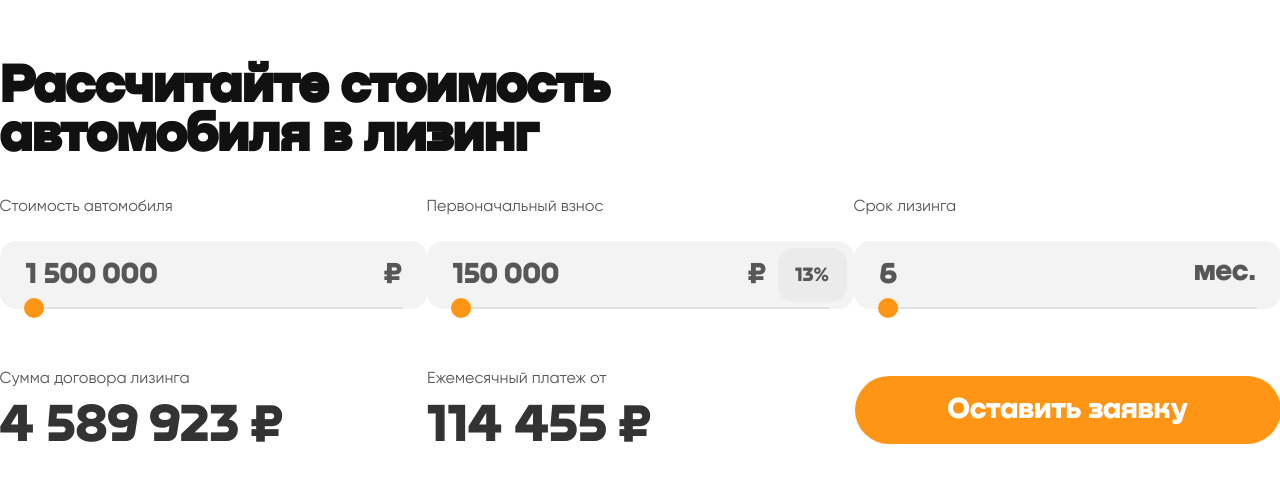
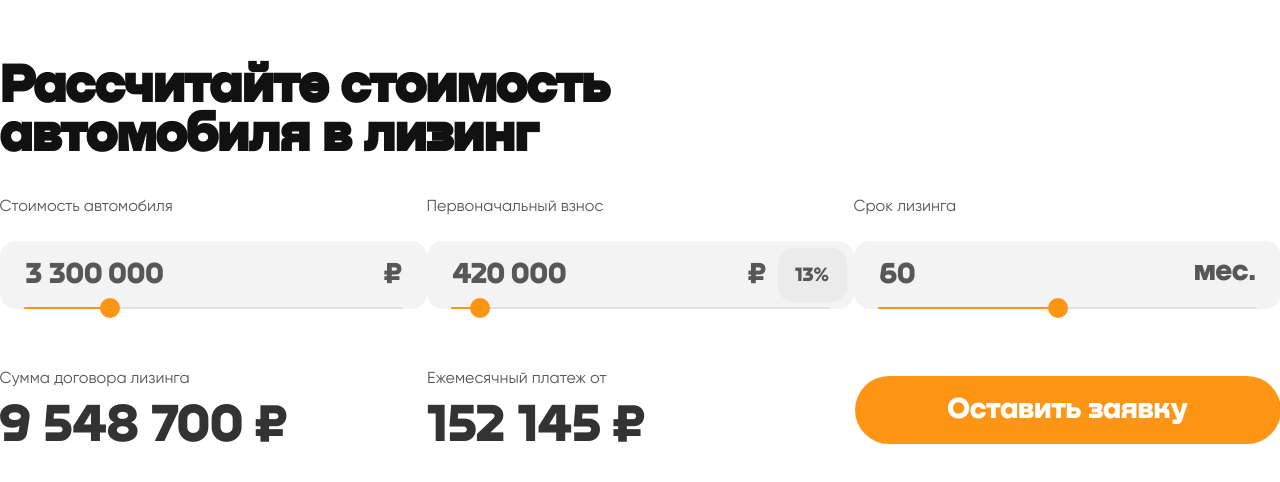
Before and after one commit to deniSwd/friend-calc, a React (Vite) app: page / in a window 1280 px wide. Shown: the part 160-642 px from the top of the page. Built offline with nearby package versions, Linux system fonts and the light colour scheme.

Commit message:
feat: real-time calculation

```diff
--- a/src/App.tsx
+++ b/src/App.tsx
@@ -1,11 +1,20 @@
-import { FC } from 'react'
+import { FC, useMemo, useState } from 'react'
 import s from './app.module.scss'
 import './app.module.scss'
 import { CustomInput } from './components/macro/customInput/CustomInput'
 import { ResultBox } from './components/micro/resultBox/ResultBox'
 import { Button } from './components/micro/button/Button'
+import { contractAmount, maxInitialPay, minInitialPay, monthlyPay, percentCalc } from './utils/leasingCalculation'
 
 export const App: FC = () => {
+  const [carPriceValue, setCarPriceValue] = useState(3300000)
+  const [initialPayValue, setInitialPayValue] = useState(420000)
+  const [creditPeriodValue, setCreditPeriodValue] = useState(60)
+
+  const minInitialPayValue = useMemo(() => minInitialPay(carPriceValue), [carPriceValue])
+  const maxInitialPayValue = useMemo(() => maxInitialPay(carPriceValue), [carPriceValue])
+  const monthlyPayResult = monthlyPay(carPriceValue, initialPayValue, creditPeriodValue)
+  const contractAmountResult = contractAmount(initialPayValue, creditPeriodValue, monthlyPayResult)
 
   return (
     <div className={s.appWrap}>
@@ -13,24 +22,30 @@ export const App: FC = () => {
         <h1>Рассчитайте стоимость автомобиля в лизинг</h1>
         <div className={s.inputsBox}>
           <CustomInput title={'Стоимость автомобиля'}
+                       numberValue={carPriceValue}
+                       setNumberValue={setCarPriceValue}
                        placeholderValue={'₽'}
                        minParameter={1500000}
                        maxParameter={10000000} />
           <CustomInput title={'Первоначальный взнос'}
+                       numberValue={initialPayValue}
+                       setNumberValue={setInitialPayValue}
                        placeholderValue={'₽'}
-                       percent={13}
-                       minParameter={150000}
-                       maxParameter={6000000} />
+                       percent={percentCalc(carPriceValue, initialPayValue)}
+                       minParameter={minInitialPayValue}
+                       maxParameter={maxInitialPayValue} />
           <CustomInput title={'Срок лизинга'}
+                       numberValue={creditPeriodValue}
+                       setNumberValue={setCreditPeriodValue}
                        placeholderValue={'мес.'}
                        minParameter={6}
                        maxParameter={120} />
         </div>
         <div className={s.resultsBox}>
           <ResultBox title={'Сумма договора лизинга'}
-                     result={4589923}/>
+                     result={contractAmountResult} />
           <ResultBox title={'Ежемесячный платеж от'}
-                     result={114455}/>
+                     result={monthlyPayResult} />
           <Button buttonName={'Оставить заявку'} />
         </div>
       </div>
--- a/src/components/macro/customInput/CustomInput.tsx
+++ b/src/components/macro/customInput/CustomInput.tsx
@@ -10,50 +10,50 @@ interface CustomInputProps {
   maxParameter: number
   title: string
   percent?: number
+  numberValue: number
+  setNumberValue: (numberValue: number) => void
 }
 
 export const CustomInput: FC<CustomInputProps> = ({
+                                                    numberValue,
+                                                    setNumberValue,
                                                     placeholderValue,
                                                     minParameter,
                                                     maxParameter,
                                                     title,
                                                     percent
                                                   }) => {
-  //Текущее значение типа string с маской
-  const [currentValue, setCurrentValue] = useState(withMask(minParameter))
-  //Текущее значение типа number
-  const [numberValue, setNumberValue] = useState(minParameter)
+  const [displayingValue, setDisplayingValue] = useState(withMask(numberValue))
   //Реф инпута
   const inputValue = useRef<HTMLInputElement>(null)
   //Реф ползунка
   const progressRef = useRef<HTMLInputElement>(null)
   //Рассчитываем значение ширины для полосы прогресса ползунка
   const calcProgress =
-    useCallback((minValue: number, maxValue: number, numberValue: number) => {
+    (minValue: number, maxValue: number, numberValue: number) => {
       const progress = 100 / ((maxValue - minValue) / (numberValue - minValue))
       if (progressRef.current === null) return
       progressRef.current.style.width = `${progress}%`
-    }, [])
-  //Обрабатываем значение из инпута с испоьзованием маски
+    }
+  //Обрабатываем значение из инпута с использованием маски
   const handleChange = () => {
     if (inputValue.current === null) return
-    const withMaskValue = withMask(Number(inputValue.current.value.replace(/\D/g, '')))
-    setCurrentValue(withMaskValue)
+    setDisplayingValue(withMask(Number(inputValue.current.value.replace(/\D/g, ''))))
   }
   //Устанавливаем значение в допустимом диапазоне
-  const range = (targetValue: string) => {
+  const range = useCallback((targetValue: string) => {
     const eventNumberValue = +targetValue.replaceAll(' ', '')
     if (eventNumberValue < minParameter) {
+      setDisplayingValue(withMask(minParameter))
       setNumberValue(minParameter)
-      setCurrentValue(withMask(minParameter))
     } else if (eventNumberValue > maxParameter) {
+      setDisplayingValue(withMask(maxParameter))
       setNumberValue(maxParameter)
-      setCurrentValue(withMask(maxParameter))
     } else {
-      setNumberValue(+targetValue.replaceAll(' ', ''))
-      setCurrentValue(targetValue)
+      setDisplayingValue(withMask(eventNumberValue))
+      setNumberValue(eventNumberValue)
     }
-  }
+  }, [minParameter, maxParameter])
   //Обрабатываем значение полученное при расфокусировке инпута
   const handleBlur = (e: FocusEvent<HTMLInputElement>) => {
     range(e.target.value)
@@ -71,9 +71,9 @@ export const CustomInput: FC<CustomInputProps> = ({
   }
 
   useEffect(() => {
-    handleChange()
+    range(withMask(numberValue))
     calcProgress(minParameter, maxParameter, numberValue)
-  }, [currentValue, numberValue])
+  }, [minParameter, maxParameter, numberValue])
 
   return (
     <div className={s.customInputWrap}>
@@ -86,7 +86,7 @@ export const CustomInput: FC<CustomInputProps> = ({
                        onBlur={handleBlur}
                        onKeyDown={handleKeyDown}
                        ref={inputValue}
-                       value={currentValue} />
+                       value={displayingValue} />
         </div>
         <div className={s.rangeWrap}>
           <InputRange min={minParameter}
--- a/src/components/micro/inputRange/inputRange.module.scss
+++ b/src/components/micro/inputRange/inputRange.module.scss
@@ -68,6 +68,7 @@
     top: 50%;
     left: 50%;
     translate: -50% -50%;
+    overflow: hidden;
     z-index: 200;
 
     .rangeProgressTrack {
--- a/src/components/micro/resultBox/ResultBox.tsx
+++ b/src/components/micro/resultBox/ResultBox.tsx
@@ -7,7 +7,7 @@ interface ResultBoxProps {
   result: number
 }
 
-export const ResultBox:FC<ResultBoxProps> = ({title,result})=>{
+export const ResultBox: FC<ResultBoxProps> = ({ title, result }) => {
   const resultWithMask = withMask(result)
 
   return (
--- a/src/utils/leasingCalculation.ts
+++ b/src/utils/leasingCalculation.ts
@@ -1,9 +1,16 @@
+//вычисляем минимальное значение первоначального взноса
+export const minInitialPay = (carPrice: number): number => Math.round(carPrice * 0.1)
+//вычисляем максимальное значение первоначального взноса
+export const maxInitialPay = (carPrice: number): number => Math.round(carPrice * 0.6)
+//вычисляем максимальное значение первоначального взноса
+export const percentCalc = (carPrice: number, initialPay: number): number => Math.round(initialPay * 100 / carPrice)
+//вычисляем величину ежемесячного платежа
+export const monthlyPay =
+  (carPrice: number, initialPay: number, creditPeriod: number): number => {
+    return Math.round((carPrice - initialPay) * (0.05 * Math.pow((1 + 0.05), creditPeriod) / (Math.pow((1 + 0.05), creditPeriod) - 1)))
+  }
+//вычисляем стоимость договора лизинга
 export const contractAmount =
   (initialPay: number, creditPeriod: number, monthlyPay: number): number => {
     return initialPay + creditPeriod * monthlyPay
   }
-
-export const monthlyPay =
-  (carPrice: number, initialPay: number, creditPeriod: number): number => {
-    return (carPrice - initialPay) * (0.05 * Math.pow((1 + 0.05), creditPeriod)) / (Math.pow((1 + 0.05), creditPeriod) - 1)
-  }
--- a/src/utils/valueWithMask.ts
+++ b/src/utils/valueWithMask.ts
@@ -1 +1 @@
-export const withMask = (value: number): string => value.toLocaleString('en-US').replaceAll(',', ' ')
+export const withMask = (value: number): string => Math.round(value).toLocaleString('en-US').replaceAll(',', ' ')
```
